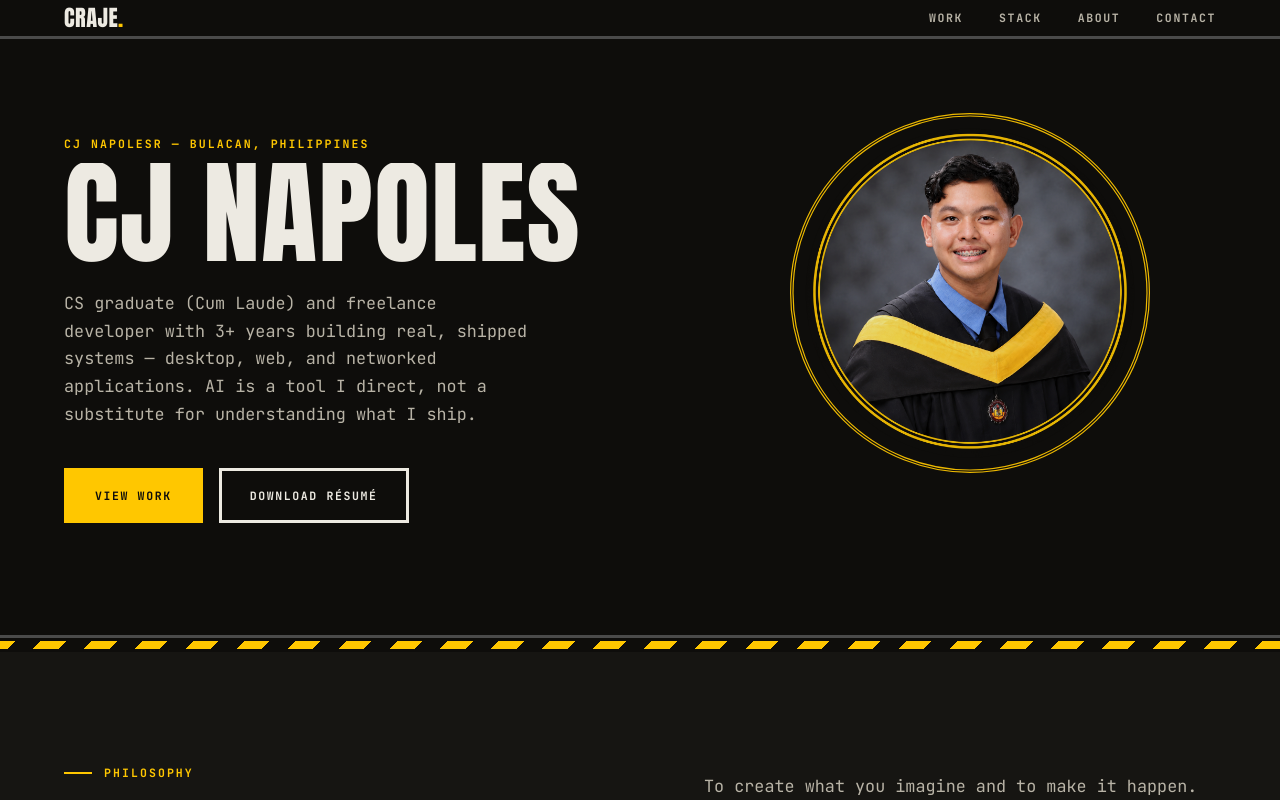
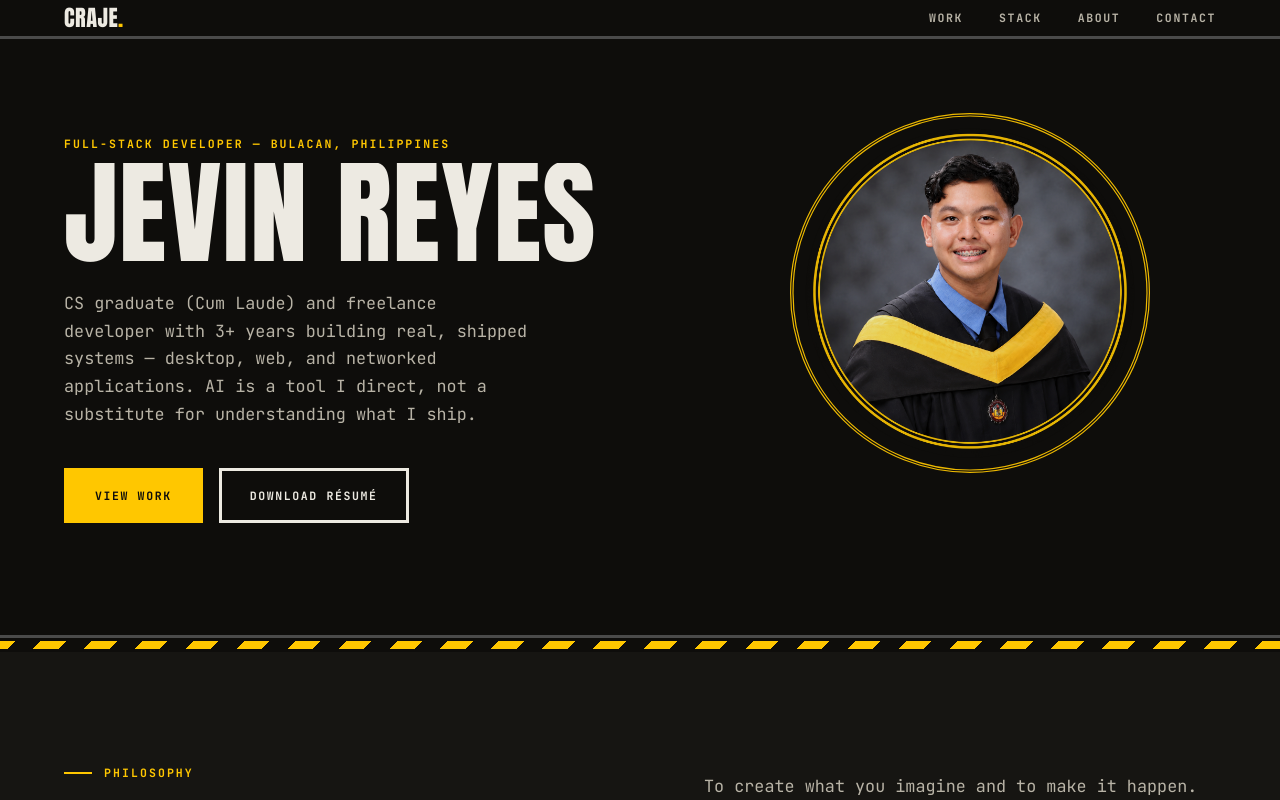
Before and after one commit to CrajeX/Portfolio, a React (Vite) app: page / in a window 1280 px wide. Shown: the top 800 px of the page. Built offline with nearby package versions, Linux system fonts and the light colour scheme.

Commit message:
first commit

```diff
--- a/src/components/Hero.jsx
+++ b/src/components/Hero.jsx
@@ -31,7 +31,7 @@ export default function Hero() {
               animate="visible"
               variants={lineVariants}
             >
-              CJ NAPOLES
+              JEVIN REYES
             </motion.span>
           </span>
             {/* <span className={styles.lineMask}>
--- a/src/data/portfolioData.js
+++ b/src/data/portfolioData.js
@@ -6,9 +6,9 @@
 
 export const profile = {
   name: "Craje",
-  role: "CJ NAPOLESr",
+  role: "Full-Stack Developer",
   location: "Bulacan, Philippines",
-  tagline: "JEVIN REYES",
+  tagline: "CJ NAPOLES",
   subhead:
     "CS graduate (Cum Laude) and freelance developer with 3+ years building real, shipped systems — desktop, web, and networked applications. AI is a tool I direct, not a substitute for understanding what I ship.",
   email: "napoles1cj@gmail.com", // TODO: replace with your real email
```
